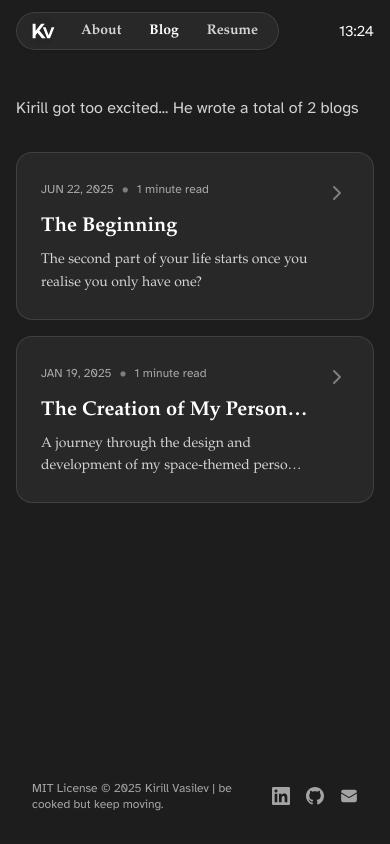
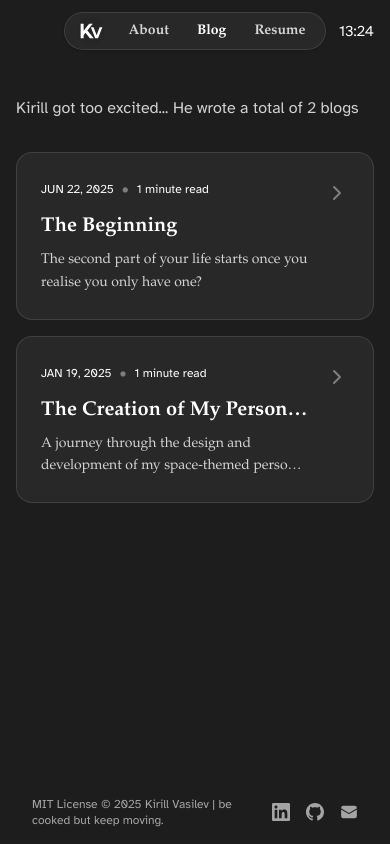
Before and after one commit to kirushavasilev/kvasilev_tech, a React (Vite) app: page /blog in a window 390 px wide. Built offline with nearby package versions, Linux system fonts and the light colour scheme; a web font is replaced by a local one.

Commit message:
fix: UI improvements and optimizations

```diff
--- a/src/components/BlogFooter.jsx
+++ b/src/components/BlogFooter.jsx
@@ -16,7 +16,7 @@ const SocialLink = ({ href, ariaLabel, children }) => (
 );
 
 export const BlogFooter = React.memo(() => (
-  <footer className="w-full flex flex-col items-center justify-center py-8 bg-space-dark">
+  <footer className="w-full flex flex-col items-center justify-center py-4 bg-space-dark">
     <div className="flex items-center justify-center w-full max-w-6xl px-8">
       <motion.div
         className="flex items-center gap-4 text-xs text-white/60 font-atkinson"
--- a/src/components/Layout.jsx
+++ b/src/components/Layout.jsx
@@ -41,12 +41,13 @@ function Navbar() {
   };
 
   return (
-    <nav className="w-full flex flex-col items-center py-3 px-4 bg-transparent fixed top-0 left-0 z-20">
-      <div className="w-full max-w-6xl flex sm:justify-center justify-between items-center relative">
-        <div className="absolute left-0 hidden sm:block">
+    <nav className="w-full flex flex-col items-center py-3 px-4 bg-transparent fixed top-0 left-0 right-0 z-50">
+      <div className="w-full max-w-6xl mx-auto relative">
+        <div className="absolute left-0 top-1/2 -translate-y-1/2 hidden sm:block">
           <TimeDisplay />
         </div>
 
+        <div className="flex justify-center">
           <div className="flex gap-3 sm:gap-4 rounded-full bg-space-card border border-space-border px-3 sm:px-4 py-1 shadow items-center">
             <img
               src="/assets/logo.svg"
@@ -75,11 +76,12 @@ function Navbar() {
               Resume
             </a>
           </div>
+        </div>
 
-        <div className="sm:hidden">
+        <div className="absolute right-0 top-1/2 -translate-y-1/2 sm:hidden">
           <Tooltip
             content={isSleeping ? "This is Kirill's time. He is somewhere in Europe.. Kirill is likely sleeping.." : "This is Kirill's time. He is somewhere in Europe, probably locked in"}
-            className="whitespace-nowrap"
+            className="whitespace-normal max-w-[200px] text-center"
             tooltipPosition="bottom"
           >
             <p className="text-white flex cursor-help flex-row items-center gap-1.5 text-[15px] sm:text-[16px] font-atkinson">
@@ -102,7 +104,7 @@ function TimeDisplay() {
   return (
     <Tooltip
       content={isSleeping ? "This is Kirill's time. He is somewhere in Europe.. Kirill is likely sleeping.." : "This is Kirill's time. He is somewhere in Europe, probably locked in"}
-      className="whitespace-nowrap"
+      className="whitespace-normal max-w-[200px] text-center"
       tooltipPosition="bottom"
     >
       <p className="text-white flex cursor-help flex-row items-center gap-1.5 text-[15px] sm:text-[16px] font-atkinson">
--- a/src/pages/AboutMe.jsx
+++ b/src/pages/AboutMe.jsx
@@ -32,7 +32,7 @@ const CurrentAge = () => {
     const age = (
       (new Date().getTime() - new Date("2007-09-26T20:25:00Z").getTime()) /
       (365.25 * 24 * 60 * 60 * 1000)
-    ).toFixed(11);
+    ).toFixed(10);
 
     if (ref.current) {
       ref.current.innerText = `Roughly ${213 + msVariation}ms ago (factoring in display rendering, network latency, visual processing delays, and your brain's perceptual lag), \n I was precisely ${age} years old.`
@@ -82,7 +82,7 @@ function useWarpDriveStarfield(ref) {
   useEffect(() => {
     const canvas = ref.current;
     if (!canvas) return;
-    const ctx = canvas.getContext('2d');
+    const ctx = canvas.getContext('2d', { alpha: false });
     let width = window.innerWidth;
     let height = window.innerHeight;
     let centerX = width / 2;
@@ -91,10 +91,12 @@ function useWarpDriveStarfield(ref) {
     const STAR_COUNT = 1000;
     const SPEED = 20; // higher = faster
 
+    // Create stars with pre-calculated properties
     let stars = Array.from({ length: STAR_COUNT }, () => ({
       x: (Math.random() - 0.5) * width * 2,
       y: (Math.random() - 0.5) * height * 2,
       z: Math.random() * width,
+      speed: SPEED * (0.9 + Math.random() * 0.2) // Slight speed variation
     }));
 
     function resize() {
@@ -113,19 +115,20 @@ function useWarpDriveStarfield(ref) {
       ctx.fillRect(0, 0, width, height);
 
       for (let star of stars) {
-        star.z -= SPEED;
+        star.z -= star.speed;
+
         if (star.z <= 0) {
-          // Reset star to far away
+          star.z = width;
           star.x = (Math.random() - 0.5) * width * 2;
           star.y = (Math.random() - 0.5) * height * 2;
-          star.z = width;
         }
 
         const sx = centerX + (star.x / star.z) * width;
         const sy = centerY + (star.y / star.z) * height;
 
-        const px = centerX + (star.x / (star.z + SPEED)) * width;
-        const py = centerY + (star.y / (star.z + SPEED)) * height;
+        if (sx >= 0 && sx < width && sy >= 0 && sy < height) {
+          const px = centerX + (star.x / (star.z + star.speed)) * width;
+          const py = centerY + (star.y / (star.z + star.speed)) * height;
 
           const alpha = 1 - star.z / width;
           const brightness = Math.min(255, 200 + (1 - star.z / width) * 55);
@@ -137,11 +140,12 @@ function useWarpDriveStarfield(ref) {
           ctx.lineWidth = 2 * (1 - star.z / width);
           ctx.stroke();
         }
+      }
 
       requestAnimationFrame(draw);
     }
 
-    draw();
+    requestAnimationFrame(draw);
 
     return () => window.removeEventListener('resize', resize);
   }, [ref]);
--- a/src/pages/Blog.jsx
+++ b/src/pages/Blog.jsx
@@ -17,11 +17,11 @@ const PostCard = ({ post, index }) => (
       <div className="flex justify-between items-start gap-4">
         <div className="flex-1 min-w-0">
           <div className="flex flex-wrap items-center gap-2 mb-3">
-            <p className="text-xs sm:text-sm text-white/60 font-atkinson">
+            <p className="text-xs sm:text-sm text-white font-atkinson">
               {dayjs(post.date).format('MMM D, YYYY').toUpperCase()}
             </p>
             <span className="text-white/40">•</span>
-            <p className="text-xs sm:text-sm text-white/60 font-atkinson">
+            <p className="text-xs sm:text-sm text-white font-atkinson">
               {post.readTime} read
             </p>
           </div>
@@ -88,9 +88,11 @@ const Blog = () => {
   }, []);
 
   return (
-    <div className="flex flex-col min-h-screen bg-space-dark">
+    <main className="fixed inset-0 overflow-y-auto bg-space-dark">
+      <div className="min-h-screen flex flex-col">
         <div className="flex-grow pt-24 sm:pt-32 pb-16">
-        <div className="max-w-3xl mx-auto px-4 sm:px-6">
+          <div className="max-w-6xl mx-auto px-4 sm:px-6">
+            <div className="max-w-3xl">
               <motion.h1
                 initial={{ opacity: 0, y: 20 }}
                 animate={{ opacity: 1, y: 0 }}
@@ -125,8 +127,10 @@ const Blog = () => {
               )}
             </div>
           </div>
+        </div>
         <BlogFooter />
       </div>
+    </main>
   );
 };
 
--- a/src/pages/Post.jsx
+++ b/src/pages/Post.jsx
@@ -12,11 +12,11 @@ import { ToolsShowcase } from '../components/ToolIcon';
 
 // Icons
 const CalendarIcon = () => (
-  <svg width="16" height="16" viewBox="0 0 24 24" fill="none" stroke="currentColor" strokeWidth="2" strokeLinecap="round" strokeLinejoin="round"><rect x="3" y="4" width="18" height="18" rx="2" ry="2"></rect><line x1="16" y1="2" x2="16" y2="6"></line><line x1="8" y1="2" x2="8" y2="6"></line><line x1="3" y1="10" x2="21" y2="10"></line></svg>
+  <svg width="16" height="16" viewBox="0 0 24 24" fill="none" stroke="white" strokeWidth="2" strokeLinecap="round" strokeLinejoin="round"><rect x="3" y="4" width="18" height="18" rx="2" ry="2"></rect><line x1="16" y1="2" x2="16" y2="6"></line><line x1="8" y1="2" x2="8" y2="6"></line><line x1="3" y1="10" x2="21" y2="10"></line></svg>
 );
 
 const TimeIcon = () => (
-  <svg width="16" height="16" viewBox="0 0 24 24" fill="none" stroke="currentColor" strokeWidth="2" strokeLinecap="round" strokeLinejoin="round"><circle cx="12" cy="12" r="10"></circle><polyline points="12 6 12 12 16 14"></polyline></svg>
+  <svg width="16" height="16" viewBox="0 0 24 24" fill="none" stroke="white" strokeWidth="2" strokeLinecap="round" strokeLinejoin="round"><circle cx="12" cy="12" r="10"></circle><polyline points="12 6 12 12 16 14"></polyline></svg>
 );
 
 const ExternalLinkButton = ({ href, icon, text }) => (
@@ -64,14 +64,16 @@ const Post = () => {
   return (
     <AnimatePresence mode="wait">
       <motion.div
-        key={slug}
+        key={location.pathname}
         initial={{ opacity: 0 }}
         animate={{ opacity: 1 }}
         exit={{ opacity: 0 }}
-        transition={{ duration: 0.3 }}
         className="fixed inset-0 overflow-y-auto bg-space-dark"
       >
-        <div className="min-h-screen flex flex-col items-center pt-20 sm:pt-32 text-white font-palatino px-4">
+        <div className="min-h-screen flex flex-col">
+          <div className="flex-grow pt-24 sm:pt-32">
+            <div className="max-w-6xl mx-auto px-4 sm:px-6">
+              <div className="max-w-3xl mx-auto">
                 {loading ? (
                   <motion.div
                     initial={{ opacity: 0 }}
@@ -92,7 +94,7 @@ const Post = () => {
                   </motion.div>
                 ) : post && (
                   <>
-              <article className="w-full max-w-3xl flex-1">
+                    <article className="w-full max-w-3xl">
                       <motion.header
                         initial={{ opacity: 0, y: 20 }}
                         animate={{ opacity: 1, y: 0 }}
@@ -107,14 +109,14 @@ const Post = () => {
                         >
                           <div className="flex items-center gap-2">
                             <CalendarIcon />
-                      <p className="text-xs sm:text-sm text-white/60 font-atkinson">
+                            <p className="text-xs sm:text-sm text-white font-atkinson">
                               {dayjs(post.date).format('MMM D, YYYY').toUpperCase()}
                             </p>
                           </div>
                           <span className="text-white/40">•</span>
                           <div className="flex items-center gap-2">
                             <TimeIcon />
-                      <p className="text-xs sm:text-sm text-white/60 font-atkinson">
+                            <p className="text-xs sm:text-sm text-white font-atkinson">
                               {post.readTime} read
                             </p>
                           </div>
@@ -123,7 +125,7 @@ const Post = () => {
                           initial={{ opacity: 0, y: 10 }}
                           animate={{ opacity: 1, y: 0 }}
                           transition={{ duration: 0.3, delay: 0.3 }}
-                    className="text-2xl sm:text-4xl font-bold mb-4 font-palatino"
+                          className="text-2xl sm:text-4xl font-bold text-white mb-4 font-palatino"
                         >
                           {post.title}
                         </motion.h1>
@@ -150,7 +152,7 @@ const Post = () => {
                         initial={{ opacity: 0, y: 20 }}
                         animate={{ opacity: 1, y: 0 }}
                         transition={{ duration: 0.5, delay: 0.6 }}
-                  className="prose prose-invert prose-sm sm:prose-lg max-w-none"
+                        className="prose prose-invert prose-sm sm:prose-lg max-w-none mb-16"
                       >
                         <ReactMarkdown
                           remarkPlugins={[remarkGfm]}
@@ -168,12 +170,15 @@ const Post = () => {
                       initial={{ opacity: 0 }}
                       animate={{ opacity: 1 }}
                       transition={{ duration: 0.3, delay: 0.7 }}
-                className="w-full mt-12 sm:mt-16"
+                      className="w-full"
                     >
                       <BlogFooter />
                     </motion.footer>
                   </>
                 )}
+              </div>
+            </div>
+          </div>
         </div>
       </motion.div>
     </AnimatePresence>
```
Lines whose indentation alone changed are shown as unchanged.
